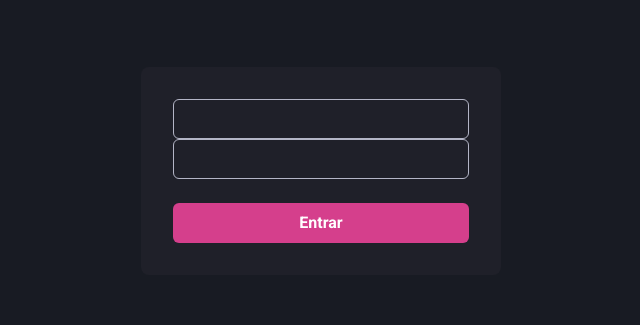
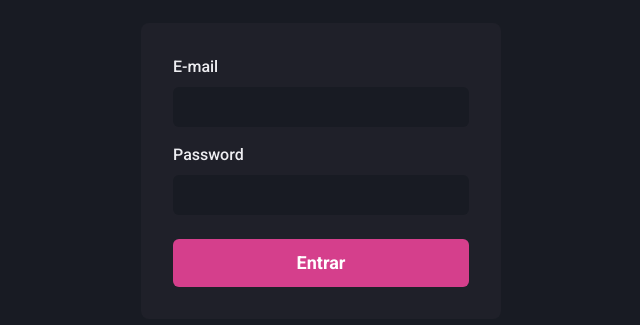
Before and after one commit to AllyssonR/dashgo, a Next.js app: page / in a window 1280 px wide. Shown: the part 229-554 px from the top of the page, without its empty margins (319-959 px from the left). Built offline with nearby package versions, Linux system fonts and the light colour scheme.

Commit message:
create and style the login page
Using components with Chakra-ui for create the inputs and labels

```diff
--- /dev/null
+++ b/src/components/Form/Input.tsx
@@ -0,0 +1,30 @@
+import {
+  FormControl,
+  FormLabel,
+  Input as ChakraInput,
+  InputProps as ChakraInputProps
+} from '@chakra-ui/react'
+interface InputProps extends ChakraInputProps {
+  name: string
+  label?: string
+  type: string
+}
+export function Input({ name, label, type, ...rest }: InputProps) {
+  return (
+    <FormControl>
+      {!!label && <FormLabel htmlFor={name}>{label}</FormLabel>}
+      <ChakraInput
+        name={name}
+        type={type}
+        id={name}
+        focusBorderColor="pink.500"
+        bgColor="gray.900"
+        variant="filled"
+        _hover={{
+          bgColor: 'gray.900'
+        }}
+        {...rest}
+      />
+    </FormControl>
+  )
+}
--- a/src/pages/index.tsx
+++ b/src/pages/index.tsx
@@ -1,4 +1,5 @@
-import { Flex, Input, Button } from '@chakra-ui/react'
+import { Flex, Button, Stack, FormLabel, FormControl } from '@chakra-ui/react'
+import { Input } from '../components/Form/Input'
 export default function Home() {
   return (
     <Flex w="100vw" h="100vh" align="center" justify="center">
@@ -11,9 +12,11 @@ export default function Home() {
         borderRadius={8}
         flexDir="column"
       >
-        <Input name="password" type="email" />
-        <Input name="password" type="password" />
-        <Button mt={6} type="submit" colorScheme="pink">
+        <Stack spacing="4">
+          <Input name="email" type="email" label="E-mail" />
+          <Input name="password" type="password" label="Password" />
+        </Stack>
+        <Button mt="6" type="submit" colorScheme="pink" size="lg">
           Entrar
         </Button>
       </Flex>
```
